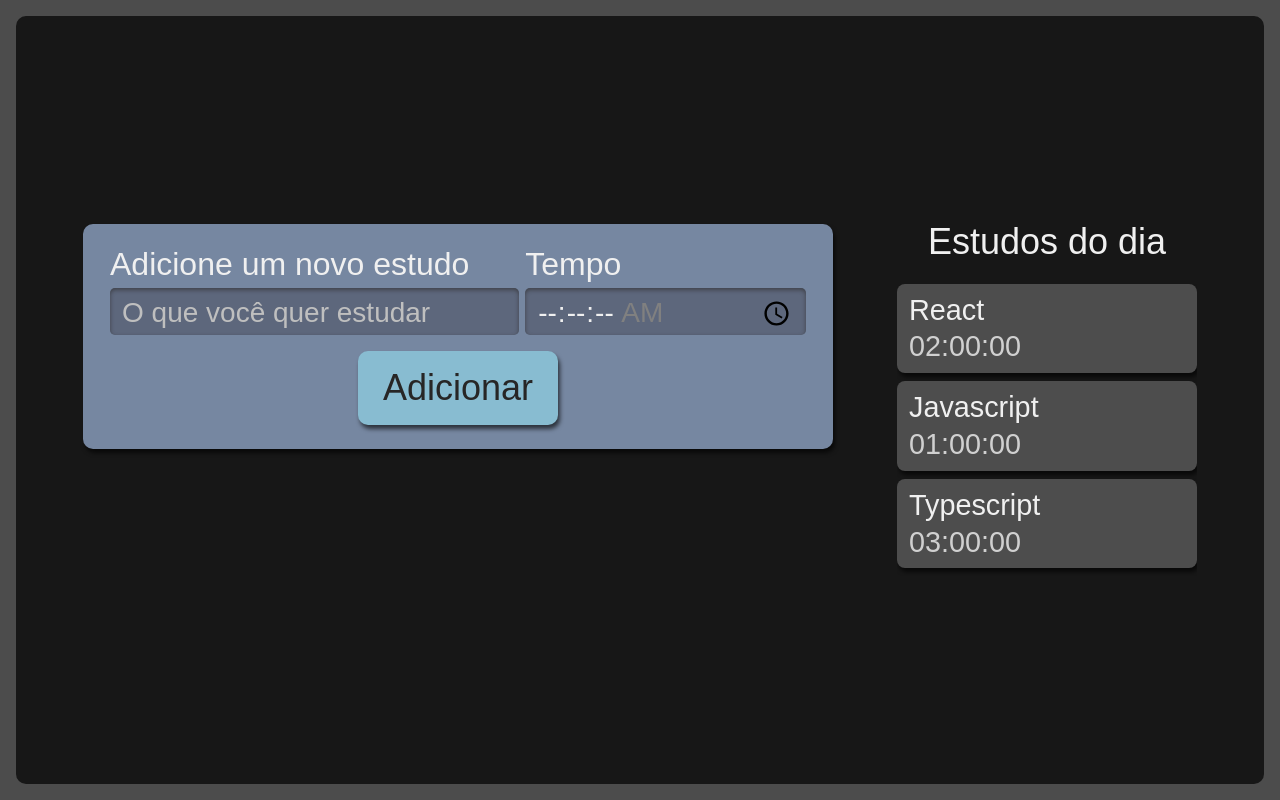
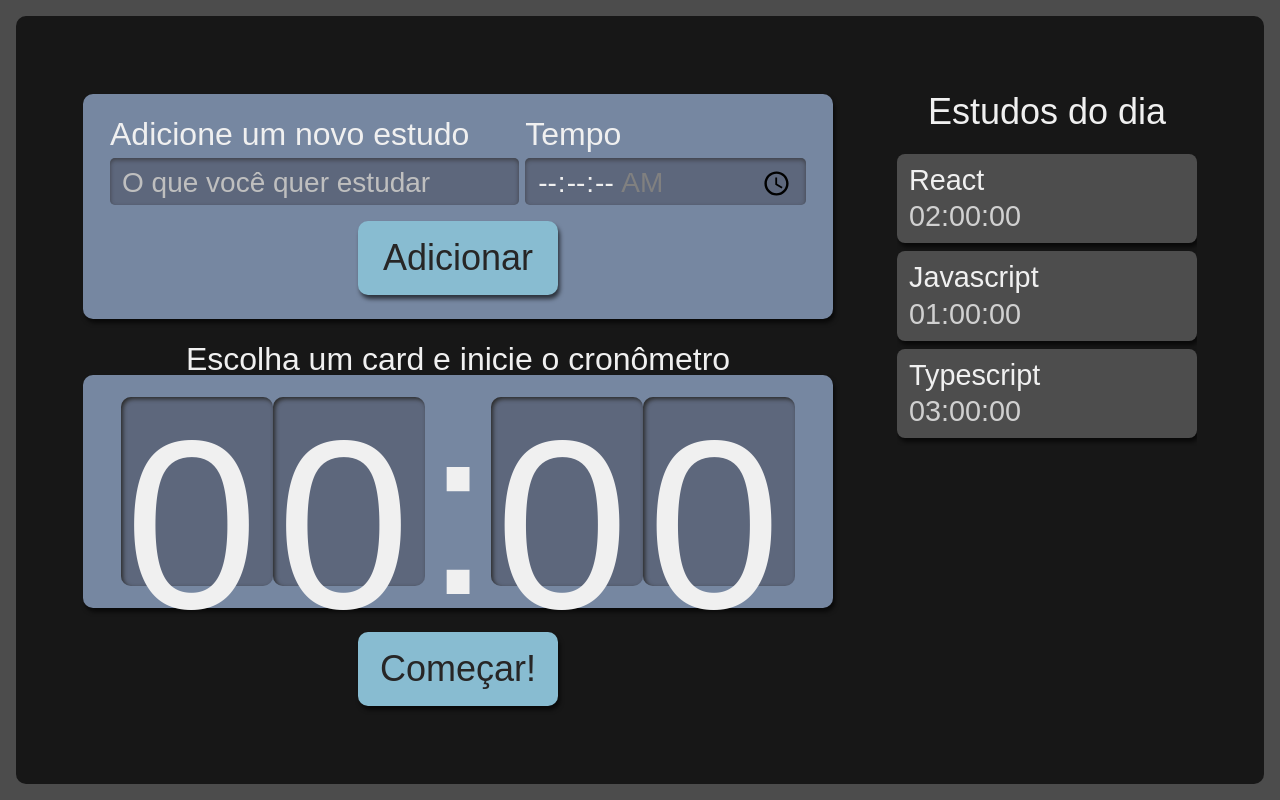
Before and after one commit to fabiof2x/alura-studies, a React (Create React App) app: page / in a window 1280 px wide. Built offline with nearby package versions, Linux system fonts and the light colour scheme; the HTML template or start-up script is replaced by a standard one.

Commit message:
Criando o cronômetro

```diff
--- /dev/null
+++ b/src/components/Cronometro/Cronometro.module.scss
@@ -0,0 +1,59 @@
+.cronometro {
+  display: flex;
+  flex-direction: column;
+  align-items: center;
+  grid-area: cronometro;
+
+  .relogioWrapper {
+    align-items: center;
+    background-color: #7687A1;
+    border-radius: 10px;
+    box-shadow: 2px 4px 4px #0000009F;
+    box-sizing: border-box;
+    display: flex;
+    font-size: 5rem;
+    justify-content: center;
+    margin-bottom: 24px;
+    padding: 16px 12px;
+    width: 100%;
+  }
+
+  .titulo {
+    font-size: 2rem;
+  }
+
+  button {
+    background-color: #88bcd1;
+    border-radius: 10px;
+    box-shadow: 2px 4px 4px #0000009F;
+    color: #272626;
+    cursor: pointer;
+    font-size: 1.25rem;
+    padding: 16px;
+    width: 150px;
+
+    &:active {
+      background-color: #7CA6B7;
+      box-shadow: 2px 2px 4px #0000009F inset;
+      cursor: auto;
+    }
+  }
+
+  @media screen and (min-width:1280px) {
+
+    .relogioWrapper{
+      font-size: 15rem;
+    }
+
+    p {
+      font-size: 2rem;
+    }
+
+    button {
+      grid-column-start: span 2;
+      justify-self: center;
+      width: 200px;
+      font-size: 2.25rem;
+    }
+  }
+}
--- /dev/null
+++ b/src/components/Cronometro/Relogio/Relogio.module.scss
@@ -0,0 +1,21 @@
+.relogioNumero {
+  background-color: #5D677C;
+  box-shadow: 2px 2px 4px #2B2B2B inset;
+  height: 3.6rem;
+  width: 3rem;
+  padding: 8px 4px;
+  border-radius: 10px;
+
+  @media screen and (min-width:1280px) {
+    height: 10.8rem;
+    width: 9rem;
+  }
+}
+
+.relogioDivisao {
+  height: 4.2rem;
+
+  @media screen and (min-width:1280px) {
+    height: 12.6rem;
+  }
+}
--- /dev/null
+++ b/src/components/Cronometro/Relogio/index.tsx
@@ -0,0 +1,13 @@
+import style from './Relogio.module.scss'
+
+export default function Relogio() {
+  return (
+    <>
+      <span className={style.relogioNumero}>0</span>
+      <span className={style.relogioNumero}>0</span>
+      <span className={style.relogioDivisao}>:</span>
+      <span className={style.relogioNumero}>0</span>
+      <span className={style.relogioNumero}>0</span>
+    </>
+  )
+}
--- /dev/null
+++ b/src/components/Cronometro/index.tsx
@@ -0,0 +1,17 @@
+import Botao from "../Botao";
+import Relogio from "./Relogio";
+import style from './Cronometro.module.scss'
+
+export default function Cronometro() {
+  return (
+    <div className={style.cronometro}>
+      <p className={style.titulo}>Escolha um card e inicie o cronômetro</p>
+      <div className={style.relogioWrapper}>
+        <Relogio />
+      </div>
+      <Botao>
+        Começar!
+      </Botao>
+    </div>
+  )
+}
--- a/src/pages/App.tsx
+++ b/src/pages/App.tsx
@@ -1,4 +1,5 @@
 import React from 'react';
+import Cronometro from '../components/Cronometro';
 import Formulario from '../components/Formulario';
 import Lista from '../components/Lista';
 import style from './App.module.scss';
@@ -8,6 +9,7 @@
     <div className={style.AppStyle}>
       <Formulario />
       <Lista />
+      <Cronometro />
     </div>
   );
 }
```
